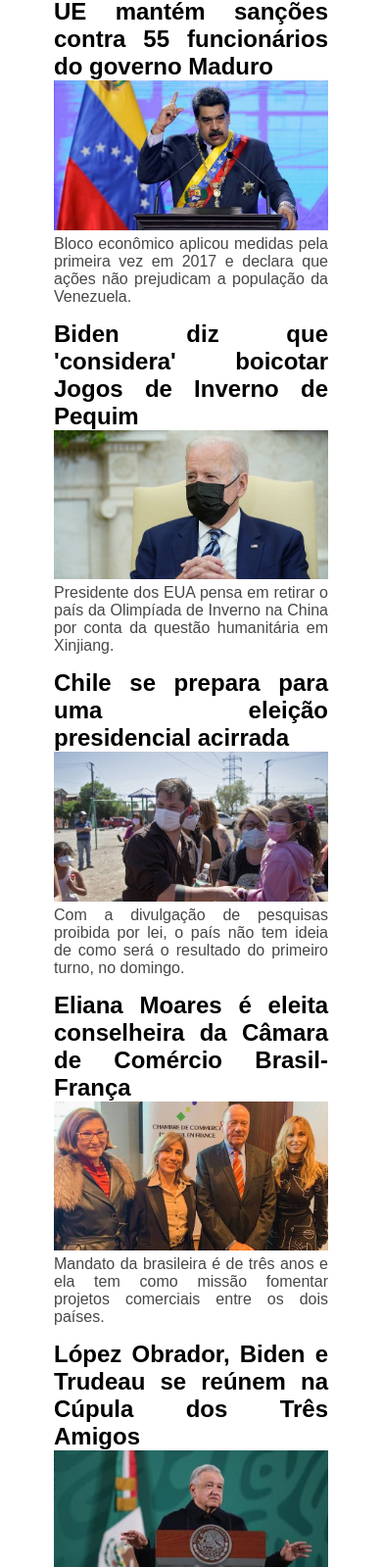
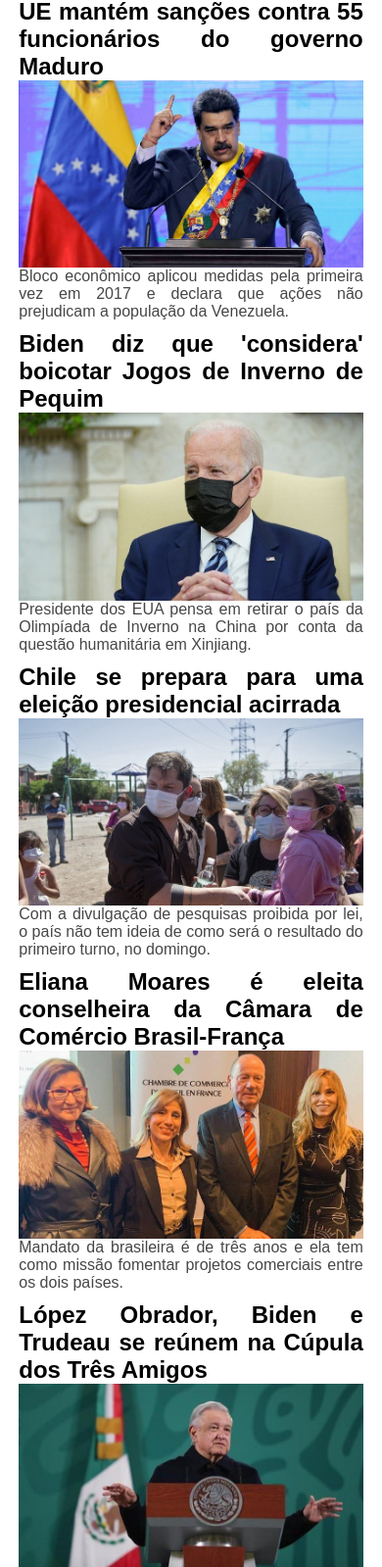
Before and after one commit to allan-bismarck/Jornal-Noticias-Brasil, a plain HTML site: page politica/internacional.html in a window 390 px wide. Shown: the part 401-2000 px from the top of the page at 98% size. Drawn offline with Linux system fonts and the light colour scheme; files whose address does not match are found by name.

Commit message:
improving responsive layout

```diff
--- a/politica/internacional.html
+++ b/politica/internacional.html
@@ -41,7 +41,7 @@
             </div>
 
             <div>
-                <a href="#" onmouseover="entrou('curiosidades')" onmouseout="saiu('curiosidades')">Curiosidades</a>
+                <a href="#" onclick="entrou('curiosidades', false) "onmouseover="entrou('curiosidades', true)" onmouseout="saiu('curiosidades')">Curiosidades</a>
                     <div onmouseover="entrou('curiosidades')" onmouseout="saiu('curiosidades')" id="menu_curiosidades">
                         <a href="../curiosidades/animais.html">Animais</a>
                         <a href="../curiosidades/lugares.html">Lugares</a>
@@ -51,32 +51,32 @@
     </header>
 
     <main>
-            <section class="minisecao">
+        <section>
             <h2>UE mantém sanções contra 55 funcionários do governo Maduro</h2>
             <img src="imagens/internacional/nicolas-maduro-27032021133932214.jpeg" alt="curry">
             <p>Bloco econômico aplicou medidas pela primeira vez em 2017 e declara que ações não prejudicam a população da Venezuela.</p>
         </section><br>
-            <section class="minisecao">
+        <section>
             <h2>Biden diz que 'considera' boicotar Jogos de Inverno de Pequim</h2>
             <img src="imagens/internacional/eua-presidente-joe-biden-18112021171233018.jpeg" alt="franca-x-corinthians">
             <p>Presidente dos EUA pensa em retirar o país da Olimpíada de Inverno na China por conta da questão humanitária em Xinjiang.</p>
         </section><br>
-            <section class="minisecao">
+        <section>
             <h2>Chile se prepara para uma eleição presidencial acirrada</h2>
             <img src="imagens/internacional/chile-candidato-gabriel-boric-18112021142738687.jpeg" alt="rio-claro">
             <p>Com a divulgação de pesquisas proibida por lei, o país não tem ideia de como será o resultado do primeiro turno, no domingo.</p>
         </section><br>
-            <section class="minisecao">
+        <section>
             <h2>Eliana Moares é eleita conselheira da Câmara de Comércio Brasil-França</h2>
             <img src="imagens/internacional/eliana-moraes-camara-de-comercio-brasileira-da-franca-18112021222440619.jpeg" alt="araraquara">
             <p>Mandato da brasileira é de três anos e ela tem como missão fomentar projetos comerciais entre os dois países.</p>
         </section><br>
-            <section class="minisecao">
+        <section>
             <h2>López Obrador, Biden e Trudeau se reúnem na Cúpula dos Três Amigos</h2>
             <img src="imagens/internacional/lopez-obrador-mexico-presidente-18112021075239739.jpeg" alt="warriors">
             <p>Presidente do México deve falar sobre economia e vacinas anticovid-19 com líderes da América do Norte.</p>
         </section><br>
-            <section class="minisecao">
+        <section>
             <h2>Governo da Bolívia revoga lei polêmica alvo de protestos no país</h2>
             <img src="imagens/internacional/luis-arce-17112021174659764.jpeg" alt="sao-paulo">
             <p>Manifestações forçaram o presidente Luis Arce a voltar atrás com projeto considerado invasivo para parte dos bolivianos.</p>
--- a/script_index.js
+++ b/script_index.js
@@ -10,6 +10,8 @@ let largura_curiosidades = m_curiosidades.style.width
 
 let menu = document.querySelector('div#menu')
 let body_style = document.body.style
+
+let sections = document.getElementsByTagName('section')
 
 function entrou(elemento, mouseover) {
     let tela = document.documentElement.clientWidth
@@ -77,6 +79,7 @@ function saiu(elemento) {
 
 function diminuiu() {
     let tela = document.documentElement.clientWidth
+    length = sections.length
 
     if(tela < 550) {
         menu.style.display = 'block'
@@ -89,6 +92,9 @@ function diminuiu() {
         m_politica.style.position = 'relative'
         m_entretenimento.style.position = 'relative'
         m_curiosidades.style.position = 'relative'
+        for(i = 0; i < length ; i++ ) {
+            sections[i].style.maxWidth = '95%'
+        }
     }
 
     if(tela >= 550) {
@@ -103,4 +109,16 @@ function diminuiu() {
         m_entretenimento.style.position = 'absolute'
         m_curiosidades.style.position = 'absolute'
     }
+
+    if(tela < 890 && tela > 550) {
+        for(i = 0; i < length ; i++ ) {
+            sections[i].style.maxWidth = '45%'
+        }
+    }
+
+    if(tela >= 890) {
+        for(i = 0; i < length ; i++ ) {
+            sections[i].style.maxWidth = '280px'
+        }
+    }
 }
--- a/style_index.css
+++ b/style_index.css
@@ -59,7 +59,7 @@ html#curiosidades > body {
 
 h1 {
     font-family: serif;
-    padding: 70px;
+    padding: 70px 0px;
     padding-bottom: 70px;
     text-shadow: 1px 1px 10px rgba(0, 0, 0, 0.582);
     text-align: center;
@@ -167,19 +167,18 @@ main {
     flex-wrap: wrap;
 }
 
-.minisecao {
+section {
     padding: 5px;
     max-width: 280px;
     margin: 0px auto;
 }
 
 p {
-    padding: 5px 0px;
     color: rgba(0, 0, 0, 0.726);
 }
 
 img {
-    max-width: 280px;
+    max-width: 100%;
     margin: 0px auto;
     display: block;
 }
@@ -196,6 +195,7 @@ footer > p {
     color: white;
     font-size: 10pt;
     text-align: center;
+    padding: 5px 0px;
 }
 
 html#esportes > body > footer {
```
Also changed, not shown: curiosidades/animais.html (+6 -6 lines), curiosidades/lugares.html (+6 -6 lines), entretenimento/filmes.html (+6 -6 lines), entretenimento/novelas.html (+6 -6 lines), entretenimento/series.html (+6 -6 lines), esportes/MMA.html (+6 -6 lines), esportes/basquete.html (+6 -6 lines), esportes/futebol.html (+6 -6 lines), esportes/volei.html (+6 -6 lines), index.html (+6 -6 lines), politica/nacional.html (+6 -6 lines). Lines whose indentation alone changed are shown as unchanged.
